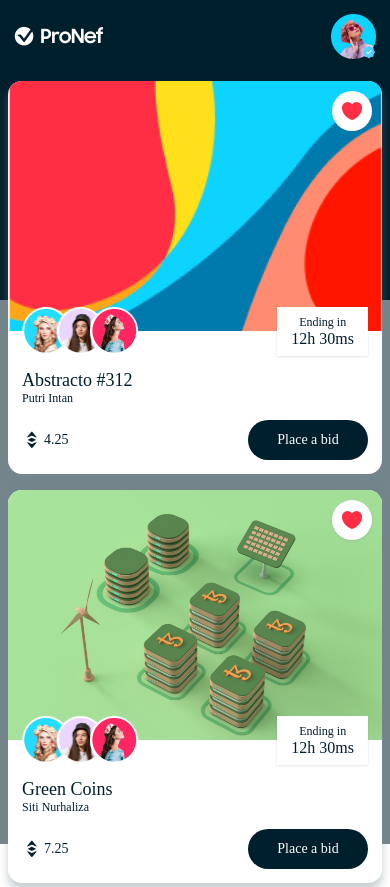
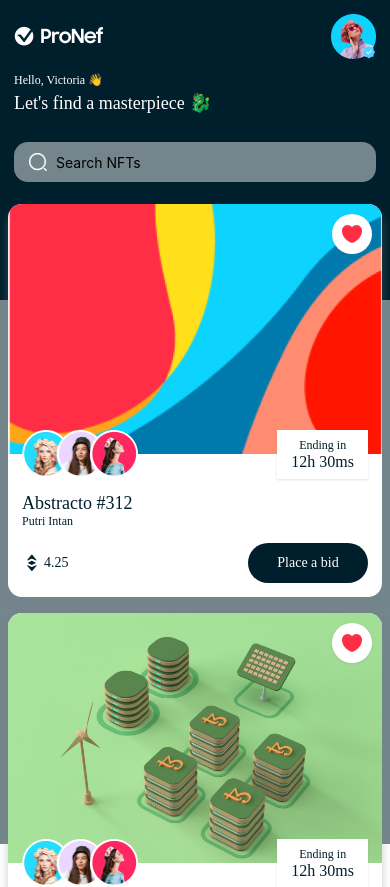
Before and after one commit to romit-gitcode/NFT_MarketPlace, a React Native app: screen /Home in a window 390 px wide. Shown: the top 887 px of the page. Built offline with nearby package versions, Linux system fonts and the light colour scheme.

Commit message:
Header attached

```diff
--- a/src/components/HomeHeader.js
+++ b/src/components/HomeHeader.js
@@ -3,7 +3,7 @@ import React from 'react'
 
 import { COLORS, FONTS, SIZES, assets } from '../../constants'
 
-const HomeHeader = () => {
+const HomeHeader = ({ onSearch }) => {
     return (
         <View style={{
             backgroundColor: COLORS.primary,
@@ -38,7 +38,36 @@ const HomeHeader = () => {
                     />
                 </View>
             </View>
+            <View style={{ marginVertical: SIZES.font }}>
+                <Text style={{ fontFamily: FONTS.regular, fontSize: SIZES.small, color: COLORS.white }}>
+                    Hello, Victoria 👋
+                </Text>
+                <Text style={{ fontFamily: FONTS.bold, fontSize: SIZES.large, color: COLORS.white, marginTop: SIZES.base / 2 }}>
+                    Let's find a masterpiece 🐉
+                </Text>
+            </View>
 
+            <View style={{ marginTop: SIZES.font }}>
+                <View style={{
+                    width: '100%',
+                    borderRadius: SIZES.font,
+                    backgroundColor: COLORS.gray,
+                    flexDirection: 'row',
+                    alignItems: 'center',
+                    paddingHorizontal: SIZES.font,
+                    paddingVertical: SIZES.small - 2
+                }}>
+                    <Image
+                        source={assets.search}
+                        resizeMode='contain'
+                        style={{ width: 20, height: 20, marginRight: SIZES.base }}
+                    />
+                    <TextInput
+                        placeholder='Search NFTs'
+                        style={{ flex: 1 }}
+                        onChangeText={onSearch} />
+                </View>
+            </View>
         </View>
     )
 }
```
